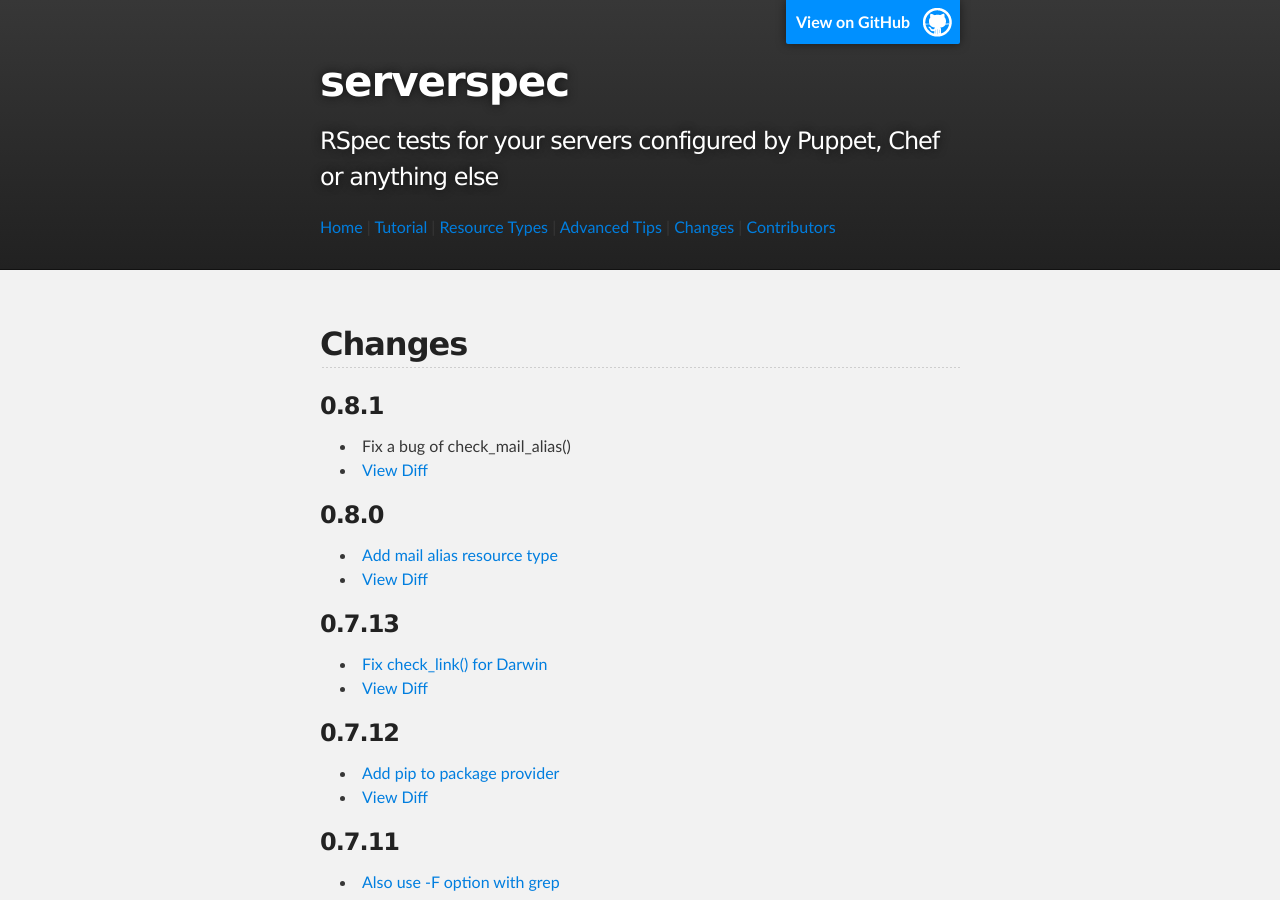
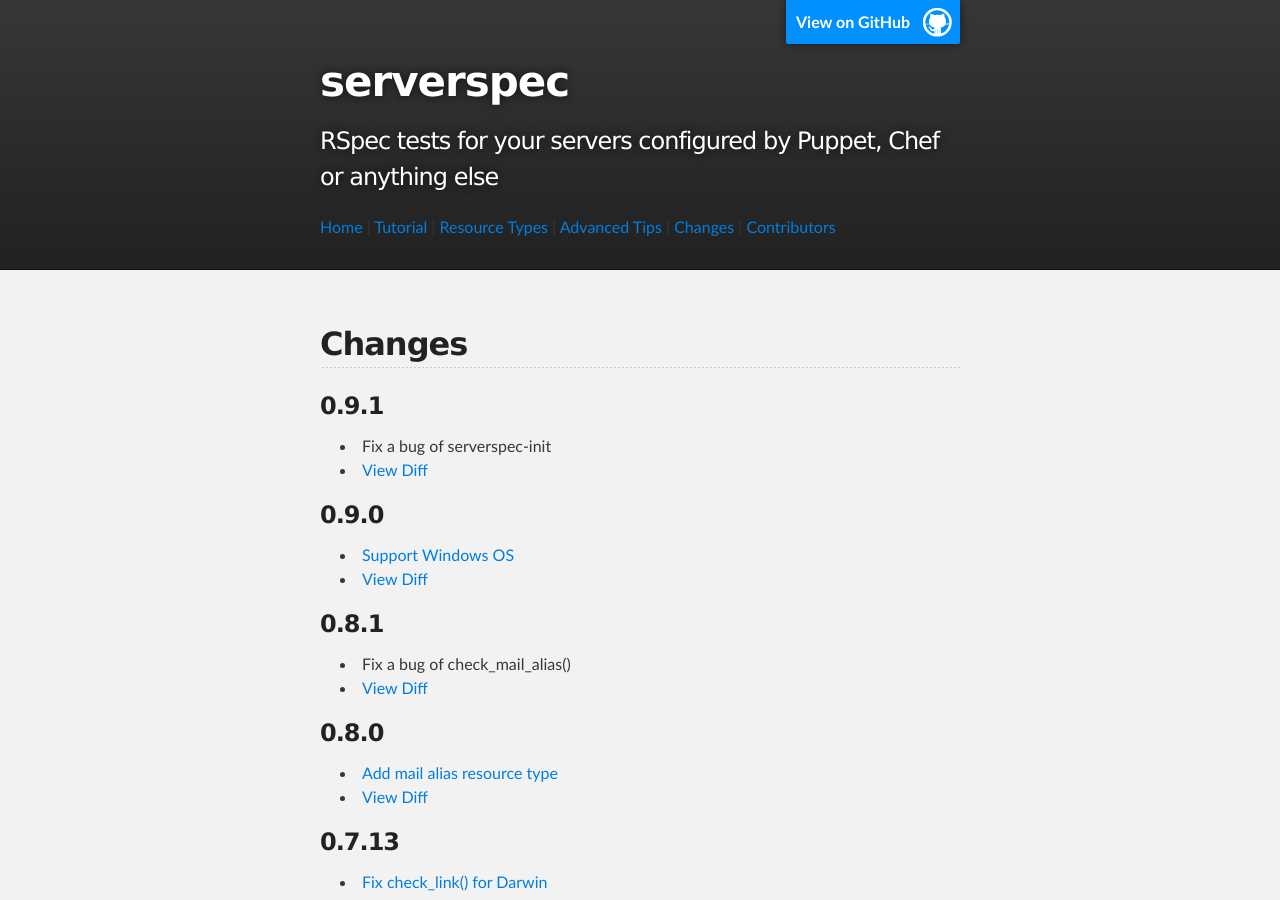
Before and after one commit to serverspec/serverspec.github.io, a Jekyll site: the page built from changes.md, in a window 1280 px wide and 900 px high. Built offline with Jekyll 4.4.1, drawn with Linux system fonts in a browser that asks for light colours; Markdown is read by kramdown in place of the engine named in the settings.

Commit message:
Add changes of v0.9.0 and v0.9.1

```diff
--- a/changes.md
+++ b/changes.md
@@ -4,6 +4,16 @@ title: Changes
 ---
 
 ## Changes
+
+### 0.9.1
+
+ * Fix a bug of serverspec-init
+ * [View Diff](https://github.com/serverspec/serverspec/compare/v0.9.0...v0.9.1)
+
+### 0.9.0
+
+ * [Support Windows OS](https://github.com/serverspec/serverspec/pull/244)
+ * [View Diff](https://github.com/serverspec/serverspec/compare/v0.8.1...v0.9.0)
 
 ### 0.8.1
 
```
